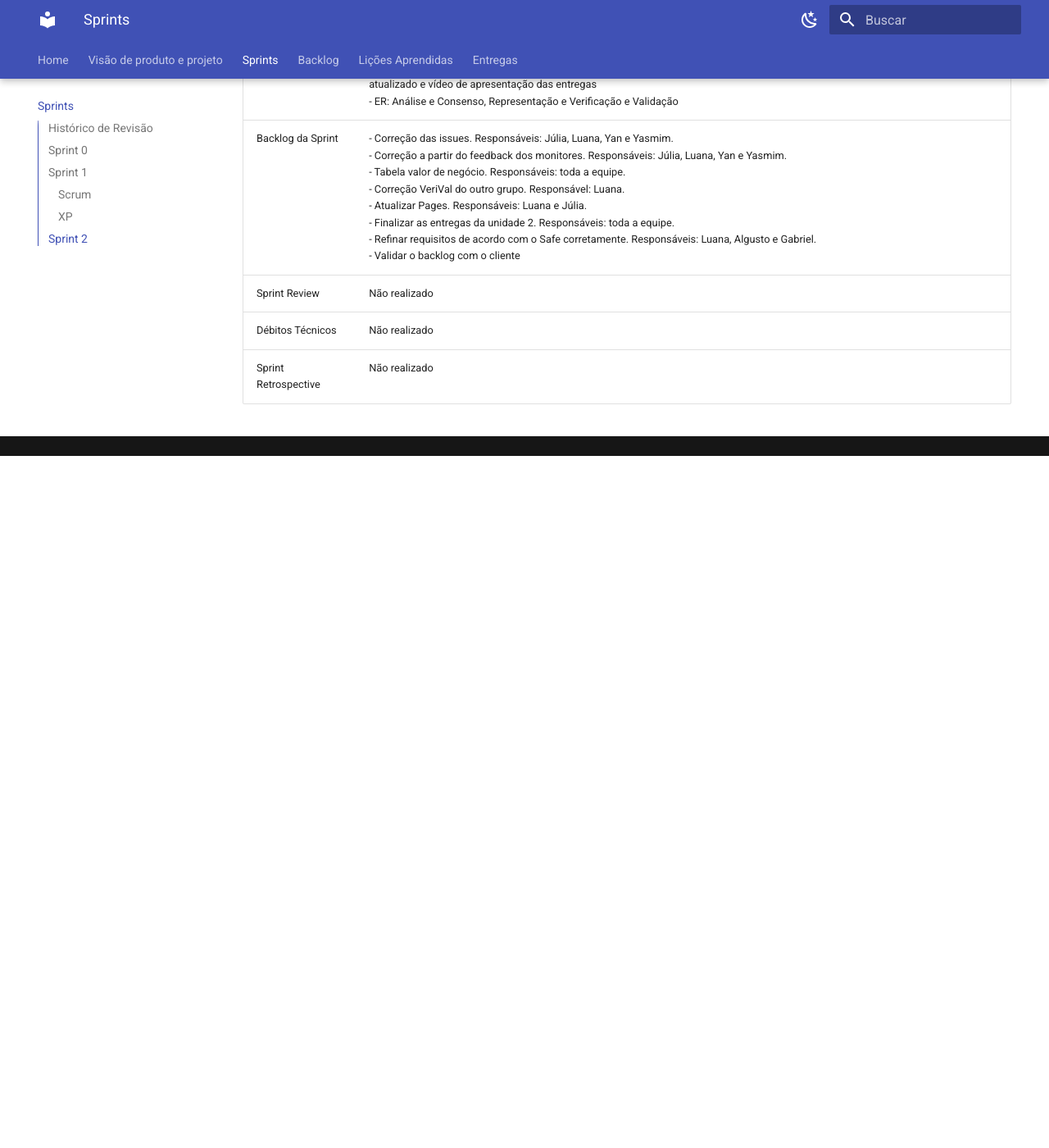
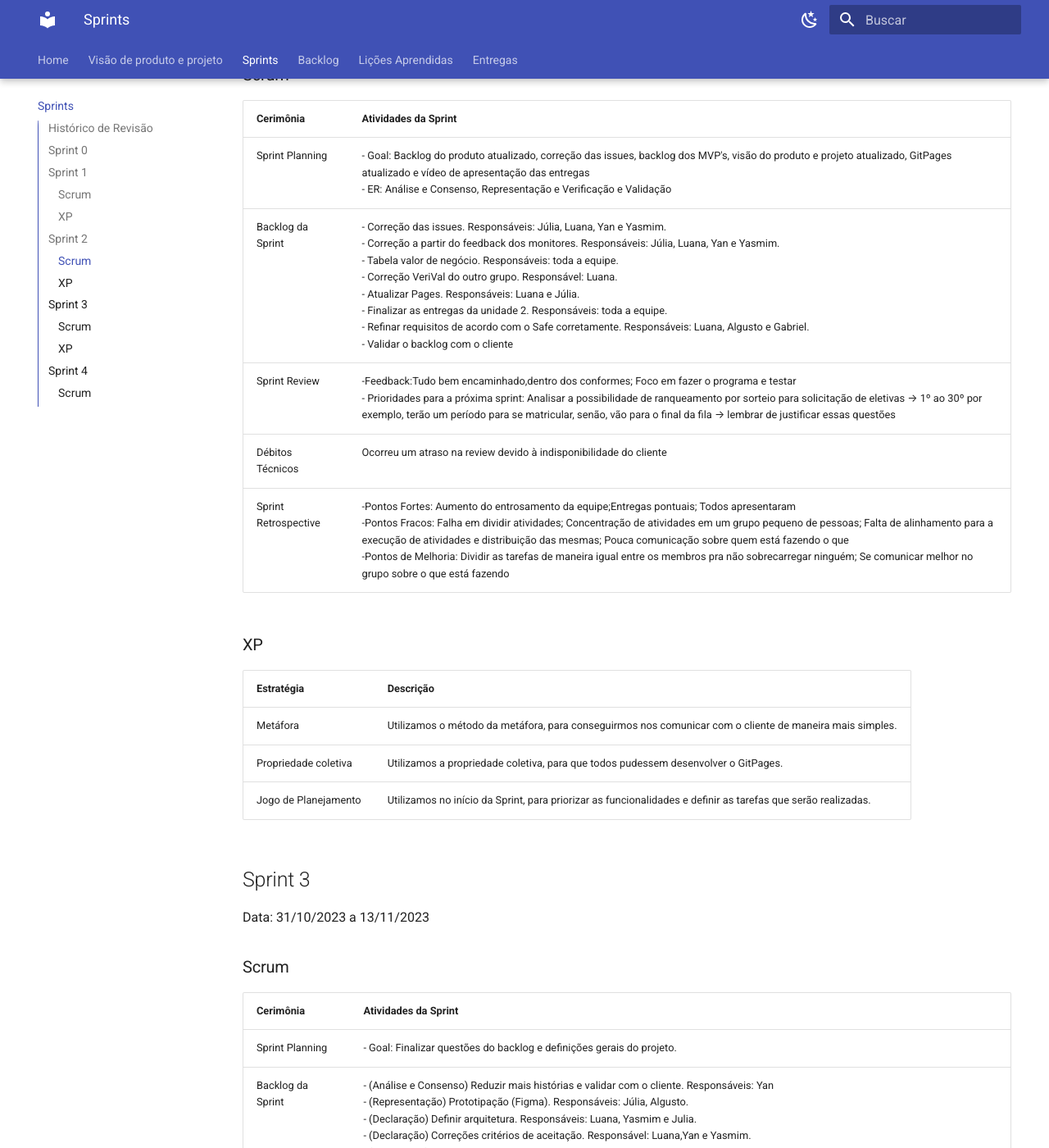
Before and after one commit to mdsreq-fga-unb/2023.2-Matriculai, an MkDocs documentation site: the page built from docs/sprints.md, in a window 1280 px wide and 1400 px high, scrolled down 1800 px. Shown: the whole window at 82% size. Built offline with MkDocs 1.6.1 and Material for MkDocs 9.7.7, drawn with Linux system fonts in a browser that asks for light colours; before the commit the page ends 2356 px from its top, so only the background shows below that; some of the changed text lies outside the part shown.

Commit message:
update pages

```diff
--- a/docs/sprints.md
+++ b/docs/sprints.md
@@ -8,6 +8,7 @@
 | 19/10/2023 | 0.2 | Atualizando as sprints | Júlia Yoshida |
 | 22/10/2023 | 0.3 | Documentação da Sprint 1 | Luana Ribeiro |
 | 24/10/2023 | 0.4 | Documentação da Sprint 2 | Júlia Yoshida e Luana Ribeiro |
+| 14/11/2023 | 0.5 | Documentação Sprint 2,3 e 4 | Luana Ribeiro |
 
 ## Sprint 0
 
@@ -41,10 +42,57 @@
 
 Data:  17/10/2023 a 30/10/2023
 
+### Scrum
+
 | Cerimônia | Atividades da Sprint |
 | ------------------------------------- | ----------------------------------------------------- |
 | Sprint Planning | - Goal: Backlog do produto atualizado, correção das issues, backlog dos MVP's, visão do produto e projeto atualizado, GitPages atualizado e vídeo de apresentação das entregas </br> - ER: Análise e Consenso, Representação e Verificação e Validação |
 | Backlog da Sprint | - Correção das issues. Responsáveis: Júlia, Luana, Yan e Yasmim. </br>- Correção a partir do feedback dos monitores. Responsáveis: Júlia, Luana, Yan e Yasmim.</br>- Tabela valor de negócio. Responsáveis: toda a equipe. </br> - Correção VeriVal do outro grupo. Responsável: Luana. </br>- Atualizar Pages. Responsáveis: Luana e Júlia. </br>- Finalizar as entregas da unidade 2. Responsáveis: toda a equipe. </br> - Refinar requisitos de acordo com o Safe corretamente. Responsáveis: Luana, Algusto e Gabriel.</br>- Validar o backlog com o cliente</br>|
-| Sprint Review |Não realizado|
-| Débitos Técnicos |Não realizado|
-| Sprint Retrospective |Não realizado|
+| Sprint Review | -Feedback:Tudo bem encaminhado,dentro dos conformes; Foco em fazer o programa e testar </br> - Prioridades para a próxima sprint: Analisar a possibilidade de ranqueamento por sorteio para solicitação de eletivas → 1º ao 30º por exemplo, terão um período para se matricular, senão, vão para o final da fila → lembrar de justificar essas questões |
+| Débitos Técnicos | Ocorreu um atraso na review devido à indisponibilidade do cliente |
+| Sprint Retrospective |-Pontos Fortes: Aumento do entrosamento da equipe;Entregas pontuais; Todos apresentaram </br> -Pontos Fracos: Falha em dividir atividades; Concentração de atividades em um grupo pequeno de pessoas; Falta de alinhamento para a execução de atividades e distribuição das mesmas; Pouca comunicação sobre quem está fazendo o que </br> -Pontos de Melhoria: Dividir as tarefas de maneira igual entre os membros pra não sobrecarregar ninguém; Se comunicar melhor no grupo sobre o que está fazendo |
+
+### XP
+
+|Estratégia|Descrição|
+|-|-|
+|Metáfora|Utilizamos o método da metáfora, para conseguirmos nos comunicar com o cliente de maneira mais simples.|
+|Propriedade coletiva|Utilizamos a propriedade coletiva, para que todos pudessem desenvolver o GitPages.|
+|Jogo de Planejamento|Utilizamos no início da Sprint, para priorizar as funcionalidades e definir as tarefas que serão realizadas.|
+
+## Sprint 3
+
+Data:  31/10/2023 a 13/11/2023
+
+### Scrum
+
+| Cerimônia | Atividades da Sprint |
+| ------------------------------------- | ----------------------------------------------------- |
+| Sprint Planning | - Goal: Finalizar questões do backlog e definições gerais do projeto. |
+| Backlog da Sprint | - (Análise e Consenso) Reduzir mais histórias e validar com o cliente. Responsáveis: Yan </br>- (Representação) Prototipação (Figma). Responsáveis: Júlia, Algusto.</br>- (Declaração) Definir arquitetura. Responsáveis: Luana, Yasmim e Julia. </br> - (Declaração) Correções critérios de aceitação. Responsável: Luana,Yan e Yasmim. </br>- (Declaração) Atualizar Pages. Responsáveis: Luana e Gabriel. </br>- (Representação) Padrões de Interface. Responsáveis: Julia, Algusto e Luana. |
+| Sprint Review | -Feedback: Protótipo ok; Entrosamento tranquilo. </br> - Prioridades para a próxima sprint: Começar o desenvolvimento |
+| Débitos Técnicos | Não houveram débitos técnicos nessa sprint |
+| Sprint Retrospective |-Pontos Fortes: Equipe bem entrosada; Entregas mais acertivas </br> -Pontos Fracos: Mal gerenciamento do tempo; Dificuldade de comunicação com o cliente; Poucas atividades sendo realizadas em grupo </br> -Pontos de Melhoria: Podemos tentar organizar nossas demandas pra não gerar uma sobrecarga de demanda num dia só; Mais proatividade para assumir tarefas;Mais comunicação sobre o que cada um está fazendo no momento |
+
+### XP
+
+|Estratégia|Descrição|
+|-|-|
+|Metáfora|Utilizamos o método da metáfora, para conseguirmos nos comunicar com o cliente de maneira mais simples.|
+|Propriedade coletiva|Utilizamos a propriedade coletiva, para que todos pudessem desenvolver o GitPages.|
+|Jogo de Planejamento|Utilizamos no início da Sprint, para priorizar as funcionalidades e definir as tarefas que serão realizadas.|
+| Ritmo Sustentável | A equipe tentou melhorar as atribuições de tarefas, mesmo que não perfeitamente as atividades foram melhores compartilhadas e a sobrecarga diminuiu |
+
+## Sprint 4
+
+Data:  14/11/2023 a 27/11/2023
+
+### Scrum
+
+| Cerimônia | Atividades da Sprint |
+| ------------------------------------- | ----------------------------------------------------- |
+| Sprint Planning | - Goal: Correções finais do backlog e implementação do MVP1. |
+| Backlog da Sprint | - (Representação) Corrigir Critérios de Aceitação. Responsáveis: Luana, Yan e Yasmim </br>- (Verificação e Validação) Definir a Estratégia de Testes. Responsáveis: Luana.</br>- Desenvolvimento do MVP1. Responsáveis: Todos. </br> - (Verificação e Validação) Realização dos Testes para o MVP1. Responsável: Todos. |
+| Sprint Review | -Feedback: Em desenvolvimento </br> - Prioridades para a próxima sprint: Em desenvolvimento |
+| Débitos Técnicos | Em desenvolvimento |
+| Sprint Retrospective |-Pontos Fortes: Em desenvolvimento </br> -Pontos Fracos:  Em desenvolvimento </br> -Pontos de Melhoria:  Em desenvolvimento |
```
Also changed, not shown: docs/backlog.md (+28 -9 lines), docs/desenvolvimento.md (+2 -1 lines).
